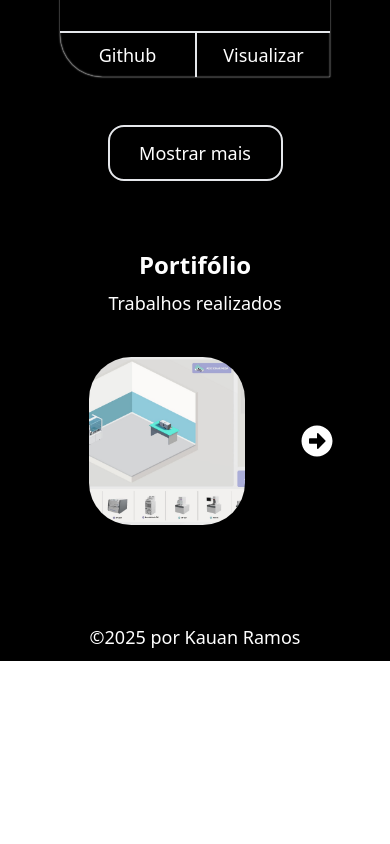
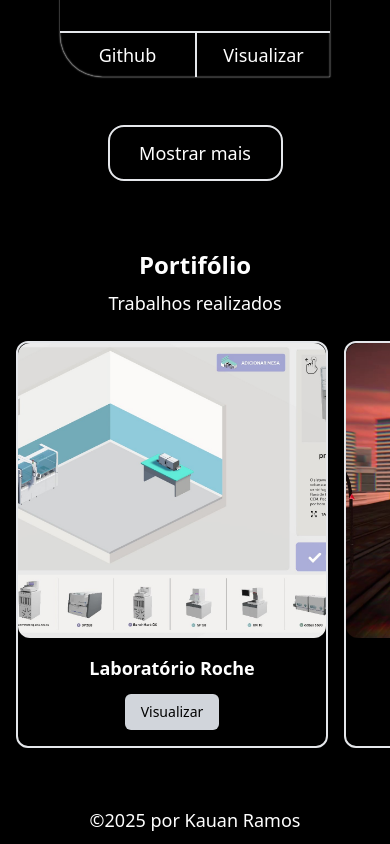
Before and after one commit to Kauan231/Portfolio, a React (Vite) app in the folder portfolio/: page / in a window 390 px wide. Shown: the part 3139-3983 px from the top of the page. Before the commit the page ends 3800 px from the top, so only its background shows below. Built offline with nearby package versions, Linux system fonts and the light colour scheme.

Commit message:
Improving mobile usability in ProfessionalProjects section

```diff
--- a/portfolio/src/components/ProjetosProfissionais.jsx
+++ b/portfolio/src/components/ProjetosProfissionais.jsx
@@ -1,115 +1,111 @@
+import { useContext, useState } from 'react';
+import { FaArrowAltCircleLeft, FaArrowAltCircleRight } from 'react-icons/fa';
+import { VideoContext } from '../context/videoContext';
+import { LanguageContext } from '../context/languageContext';
 import {workProjects } from "../assets/home/projetos/projetos";
 import {workProjectsEN} from "../assets/home/projetos/projects";
-
-import { useState } from "react";
-import { VideoContext } from '../context/videoContext';
-import { useContext } from 'react';
-import { LanguageContext } from "../context/languageContext";
-import './style/Projects.css';
-
-import { FaArrowAltCircleLeft } from "react-icons/fa";
-import { FaArrowAltCircleRight } from "react-icons/fa";
 
 const ProfessionalProjects = () => {
     const { SetCurrentVideo, SetOpen } = useContext(VideoContext);
     const { Language } = useContext(LanguageContext);
-    const [index, SetIndex] = useState(0);
+    const [index, setIndex] = useState(0);
 
-    function CardVideo({Title, Image, Item, Hidden}) {
-        return (
+    const arrayOfProjects = Language === "Portuguese" ? workProjects : workProjectsEN;
+
+    const CardVideo = ({ title, image, item }) => (
         <>
-            <div className="flex ">
-                <div className={`SpecialCard relative z-0 flex flex-col`} onClick={ () => { SetCurrentVideo(Item); SetOpen(true); } }>
-                    <div className="bg-black/70 w-full h-full absolute z-10 justify-center items-center hidden sm:flex opacity-0 hover:opacity-100 duration-500 ">
-                        <h1 className='absolute top-[50%] text-lg font-bold text-white'>{(Language == "Portuguese") ? "Visualizar" : "Show"}</h1>
-
-                        <h1 className='absolute top-[40%] text-2xl font-bold text-white'>{Title}</h1>
+            <div className="hidden sm:flex">
+                <div
+                    className="SpecialCard relative z-0 flex flex-col cursor-pointer"
+                    onClick={() => { SetCurrentVideo(item); SetOpen(true); }}
+                >
+                    <div className="bg-black/70 w-full h-full absolute z-10 justify-center items-center hidden sm:flex opacity-0 hover:opacity-100 duration-500">
+                        <h1 className='absolute top-[50%] text-lg font-bold text-white'>
+                            {Language === "Portuguese" ? "Visualizar" : "Show"}
+                        </h1>
+                        <h1 className='absolute top-[40%] text-2xl font-bold text-white'>
+                            {title}
+                        </h1>
                     </div>
-                    <picture style={{backgroundImage: "url('" + Image + "')"}} className='Card-Image'></picture>
-
+                    <img src={image} alt={title} className='Card-Image object-cover' />
                 </div>
             </div>
-            <div className="hidden sm:hidden">
-                <div className={`SpecialCard-SM ${Hidden ?  "hidden" : "flex flex-col"} `}>
-                    <picture style={{backgroundImage: "url('" + Image + "')"}} className='Card-Image-SM'></picture>
-                    <div className='p-10 w-full mb-auto grid justify-center'>
-                        <span className='font-bold text-3xl text-black'>{Title}</span>
+            <div className="block sm:hidden pt-6">
+                <div className="border-2 flex flex-col h-auto  rounded-xl">
+                    <div className="w-full">
+                        <img
+                            src={image}
+                            alt={title}
+                            className="w-full h-[35vh] object-cover rounded-xl"
+                        />
                     </div>
-                    <button onClick={ () => { SetCurrentVideo(Item); SetOpen(true); } } className='bg-gray-300 Card-Button'>
-                        <span className='SpecialCard-Title-SM'>{(Language == "Portuguese") ? "Visualizar" : "Show"}</span>
+                    <div className="p-4 flex flex-col items-center justify-between gap-3">
+                        <span className="text-lg font-semibold text-center text-gray-800 text-white">
+                            {title}
+                        </span>
+                        <button
+                            onClick={() => { SetCurrentVideo(item); SetOpen(true); }}
+                            className="px-4 py-2 text-sm font-medium bg-gray-300 text-black rounded-md hover:bg-gray-400 transition"
+                        >
+                            {Language === "Portuguese" ? "Visualizar" : "Show"}
                         </button>
                     </div>
                 </div>
+            </div>
+        </>
+    );
 
-            </>
-
-        )
-    }
-
-    function FakeCard() {
-        return (
+    const FakeCard = () => (
         <>
-            <div className="hidden sm:flex">
-                <div className={`SpecialCard relative z-0 flex flex-col`}>
-                    <div className="bg-black w-full h-full absolute z-10 justify-center items-center hidden sm:flex">
-                    </div>
-                    <picture className='Card-Image'></picture>
-
+            <div className="hidden sm:flex opacity-0">
+                <div className="SpecialCard relative z-0 flex flex-col">
+                    <img className='Card-Image object-cover' alt="Placeholder" />
                 </div>
             </div>
-            <div className="block sm:hidden">
-                <div className={`SpecialCard-SM flex flex-col `}>
-                    <picture className='Card-Image-SM'></picture>
-                    <div className='p-10 w-full mb-auto grid justify-center'>
+            <div className="block sm:hidden opacity-0">
+                <div className="SpecialCard-SM flex flex-col">
+                    <img className='Card-Image-SM object-cover' alt="Placeholder" />
                 </div>
             </div>
-            </div>
-
         </>
-
-        )
-    }
-
-    function ShowCards() {
-        let ArrayOfProjects = workProjectsEN;
-        if(Language == "Portuguese")
-        {
-            ArrayOfProjects = workProjects;
-        }
-        let ItemsToShow = ArrayOfProjects.map((item, index) =>
-            <CardVideo Title={item.Title} Image={item.Image} Item={item} key={index}> </CardVideo>
-        )
-        let items = ItemsToShow;
+    );
 
     return (
         <>
             <div className='SpecialCard-Grid hidden xl:flex'>
-                <FaArrowAltCircleLeft  onClick={ () => {SetIndex(index-2) }} className={`${(index - 2) >= 0 ? "flex" :  "hidden"} w-auto h-12 m-2 text-white`}/>
-                { items[index] ?
-                items[index] :
-                <FakeCard/>
-                }
+                <FaArrowAltCircleLeft
+                    onClick={() => setIndex(Math.max(index - 2, 0))}
+                    className={`${(index - 2) >= 0 ? "flex" : "hidden"} w-auto h-12 m-2 text-white cursor-pointer`}
+                />
+                {arrayOfProjects[index] ? (
+                    <CardVideo title={arrayOfProjects[index].Title} image={arrayOfProjects[index].Image} item={arrayOfProjects[index]} />
+                ) : <FakeCard />}
 
-                { items[index+1] ?
-                items[index+1] :
-                <FakeCard/>
-                }
-
-                <FaArrowAltCircleRight onClick={ () => {SetIndex(index+2) }} className={`${(index + 2) > items.length ? "hidden" : "flex"} w-auto h-12 m-2 text-white`}/>
+                {arrayOfProjects[index + 1] ? (
+                    <CardVideo title={arrayOfProjects[index + 1].Title} image={arrayOfProjects[index + 1].Image} item={arrayOfProjects[index + 1]} />
+                ) : <FakeCard />}
+                <FaArrowAltCircleRight
+                    onClick={() => setIndex(index + 2)}
+                    className={`${(index + 2) < arrayOfProjects.length ? "flex" : "hidden"} w-auto h-12 m-2 text-white cursor-pointer`}
+                />
             </div>
 
-            <div className='SpecialCard-Grid xl:hidden'>
-                <FaArrowAltCircleLeft  onClick={ () => {SetIndex(index-1) }} className={`${(index - 1) < 0 ? "hidden" : "flex"} w-auto h-8 sm:h-[12] sm:pr-0 pr-2 m-2 text-white`}/>
-                { items[index]
-                }
-
-                <FaArrowAltCircleRight onClick={ () => {SetIndex(index+1) }} className={`${(index + 2) >items.length ? "hidden" : "flex"} w-auto h-8 pl-2 m-2 text-white`}/>
+            <div className="xl:hidden overflow-x-scroll flex gap-4 px-4 snap-x snap-mandatory scroll-smooth">
+                {arrayOfProjects.map((project, i) => (
+                    <div
+                        key={i}
+                        className="flex-shrink-0 w-[80vw] snap-center"
+                    >
+                        <CardVideo
+                            title={project.Title}
+                            image={project.Image}
+                            item={project}
+                        />
+                    </div>
+                ))}
             </div>
         </>
-        )
-    }
-
-    return <ShowCards />
-}
+    );
+};
 
 export default ProfessionalProjects;
```
Lines whose indentation alone changed are shown as unchanged.
